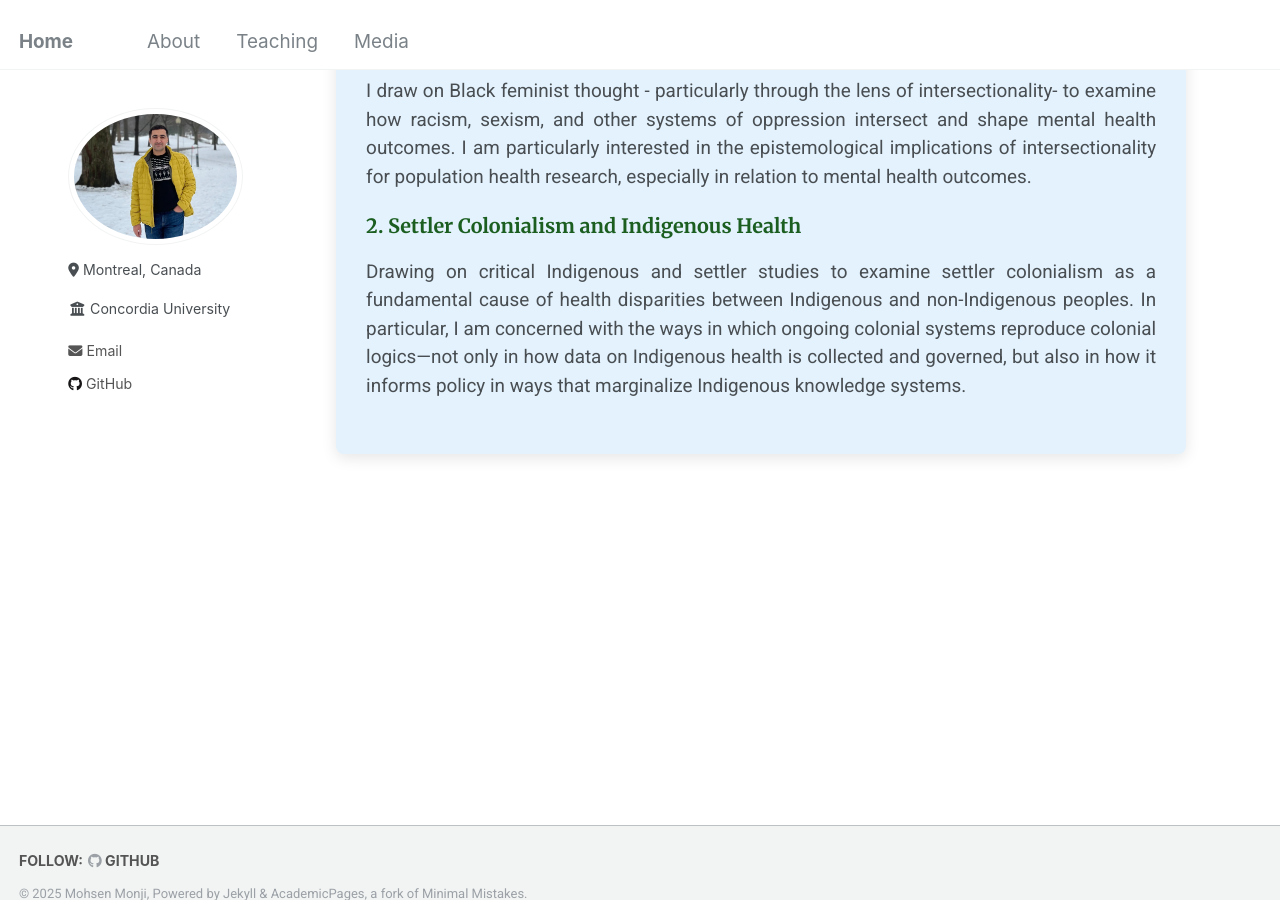
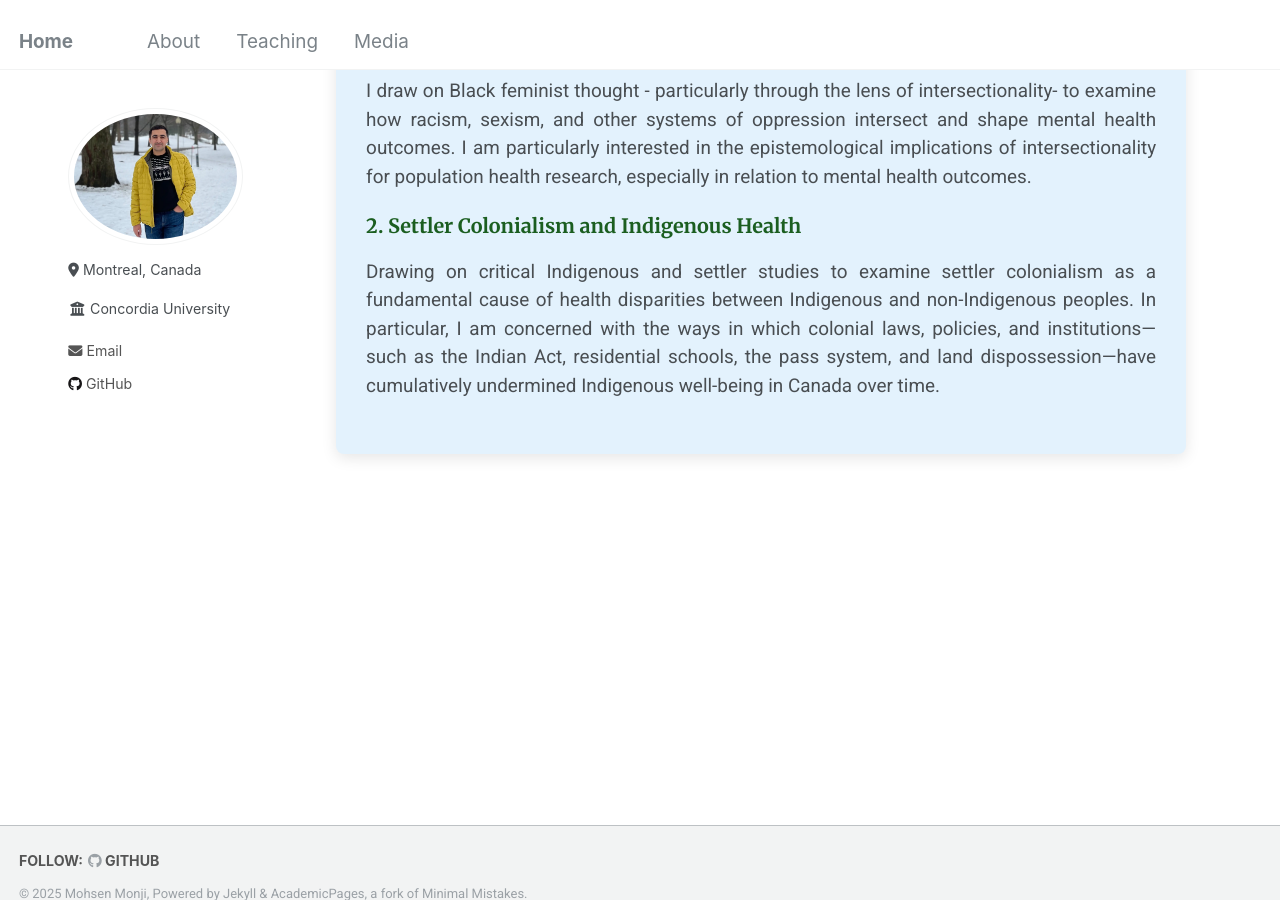
Before and after one commit to Mohsnmonji/mohsnmonji.github.io, a Jekyll site: the page built from about-me.md, in a window 1280 px wide and 900 px high, scrolled down 1053 px. Built offline with Jekyll 4.4.1, drawn with Linux system fonts in a browser that asks for light colours.

Commit message:
Update about-me.md

```diff
--- a/about-me.md
+++ b/about-me.md
@@ -85,7 +85,7 @@ author_profile: true
 
   <h4>2. Settler Colonialism and Indigenous Health</h4>
   <p>
-    Drawing on critical Indigenous and settler studies to examine settler colonialism as a fundamental cause of health disparities between Indigenous and non-Indigenous peoples. In particular, I am concerned with the ways in which ongoing colonial systems reproduce colonial logics—not only in how data on Indigenous health is collected and governed, but also in how it informs policy in ways that marginalize Indigenous knowledge systems.
+    Drawing on critical Indigenous and settler studies to examine settler colonialism as a fundamental cause of health disparities between Indigenous and non-Indigenous peoples. In particular, I am concerned with the ways in which colonial laws, policies, and institutions—such as the Indian Act, residential schools, the pass system, and land dispossession—have cumulatively undermined Indigenous well-being in Canada over time.
   </p>
 
 
```
